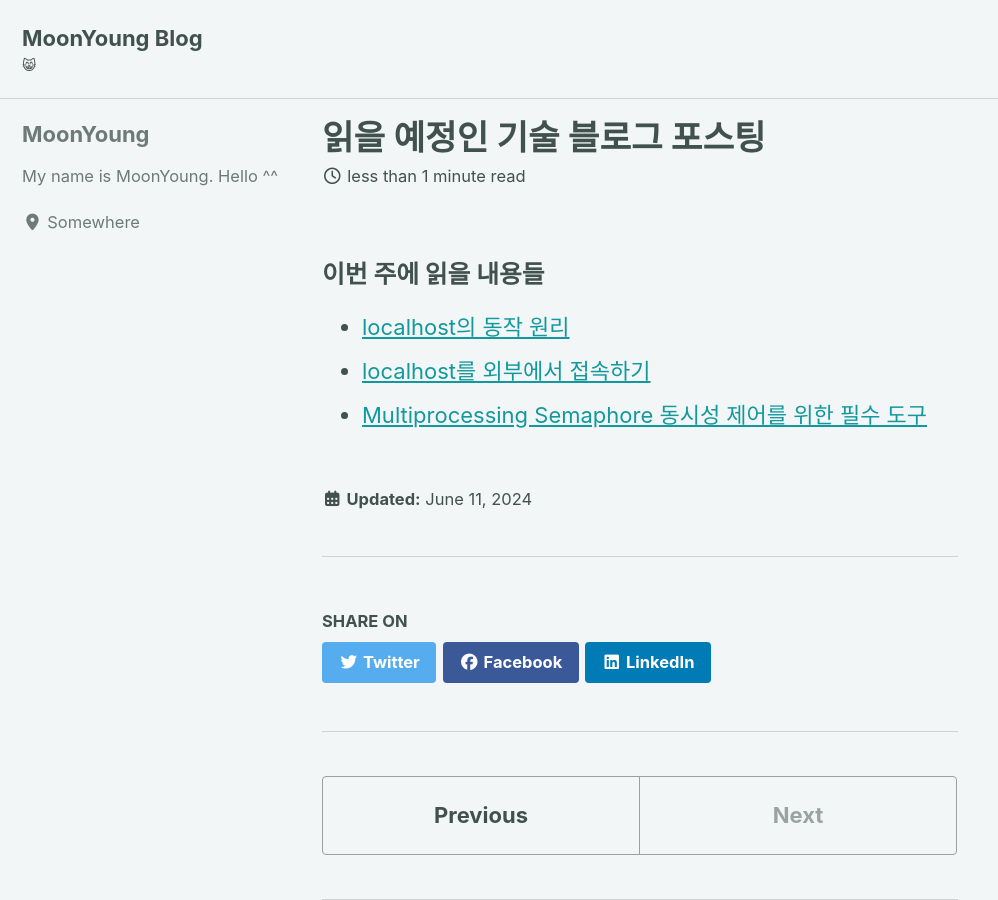
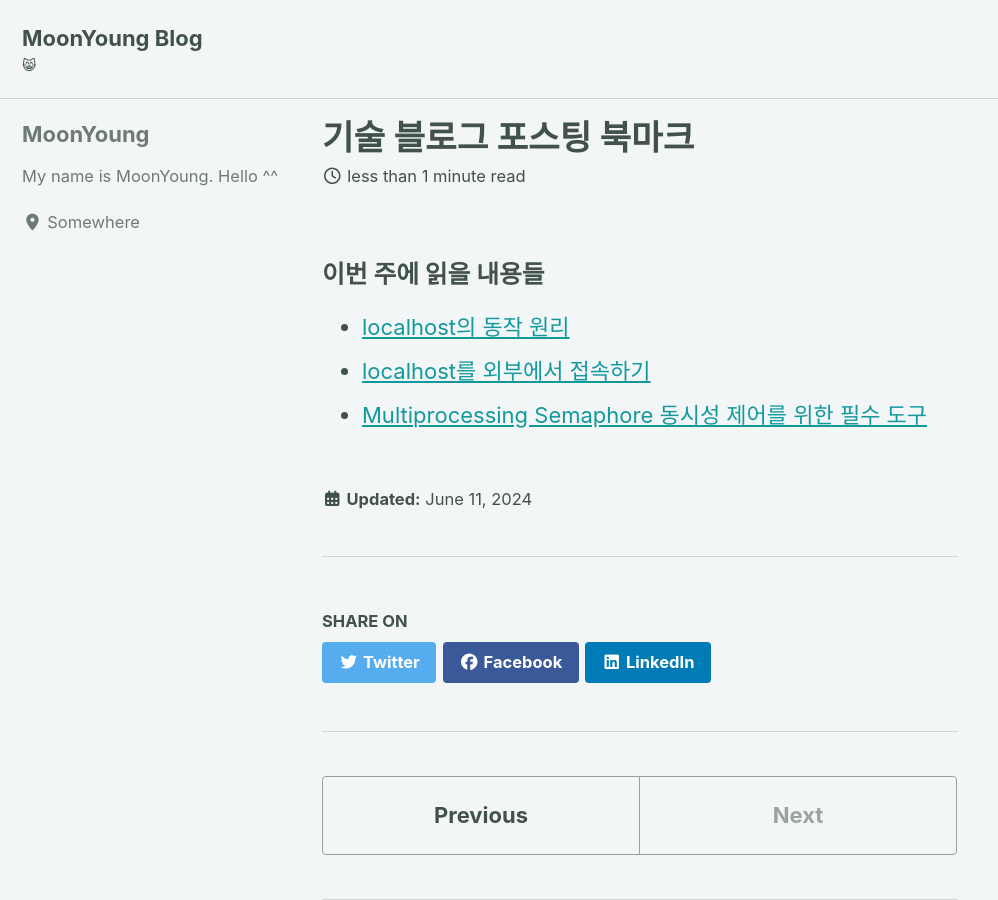
Before and after one commit to MOONisYOUNG/MOONisYOUNG.github.io, a Jekyll site: the page built from _posts/2024-06-11-blog_posts_to_be_read.md, in a window 1280 px wide and 900 px high. Shown: the whole window, without its empty margins (0-998 px from the left). Built offline with Jekyll 4.4.1, drawn with Linux system fonts in a browser that asks for light colours; cached includes are drawn as plain includes; comment, search, counter and statistics services are not loaded.

Commit message:
Update 2024-06-11-blog_posts_to_be_read.md

```diff
--- a/_posts/2024-06-11-blog_posts_to_be_read.md
+++ b/_posts/2024-06-11-blog_posts_to_be_read.md
@@ -1,6 +1,6 @@
 ---
 layout: single
-title: 읽을 예정인 기술 블로그 포스팅
+title: 기술 블로그 포스팅 북마크
 ---
 ### 이번 주에 읽을 내용들
 * [localhost의 동작 원리](https://velog.io/@480/localhost-%EC%9D%98-%EB%8F%99%EC%9E%91-%EC%9B%90%EB%A6%AC)
```
